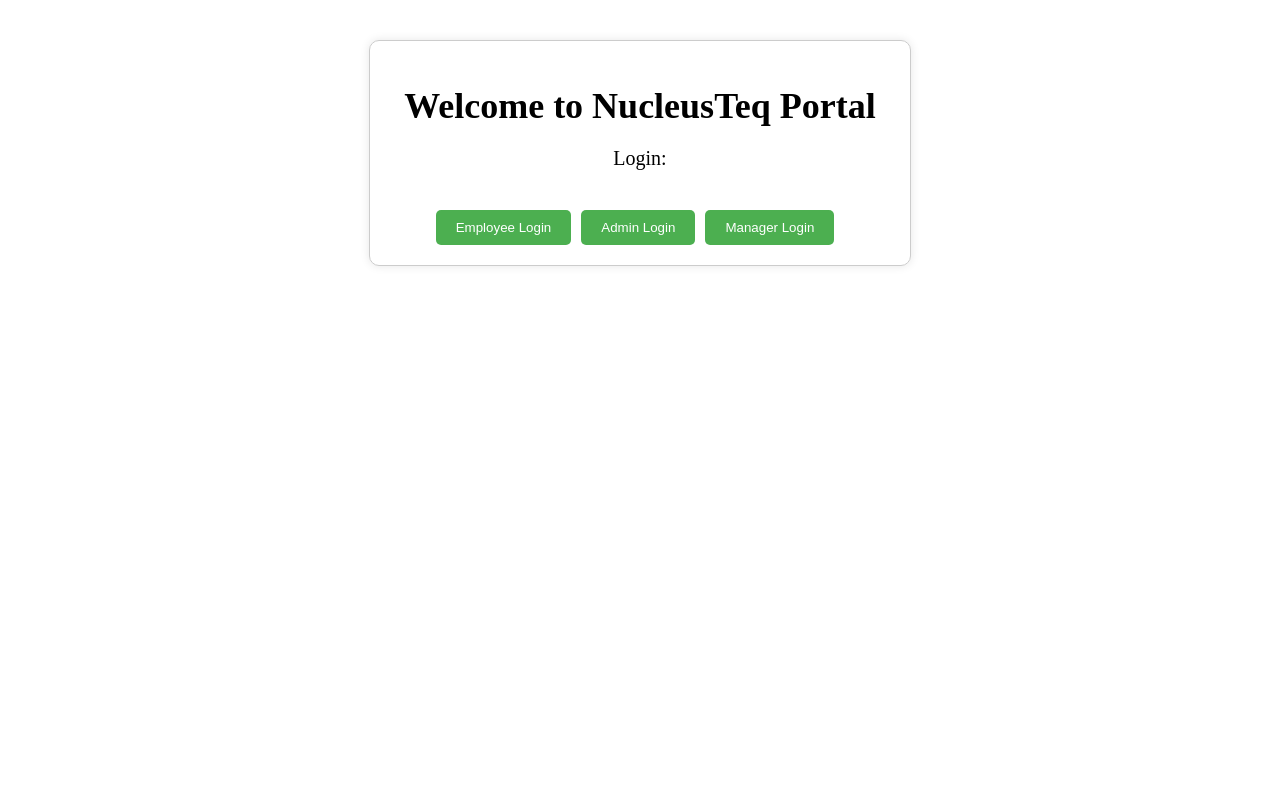
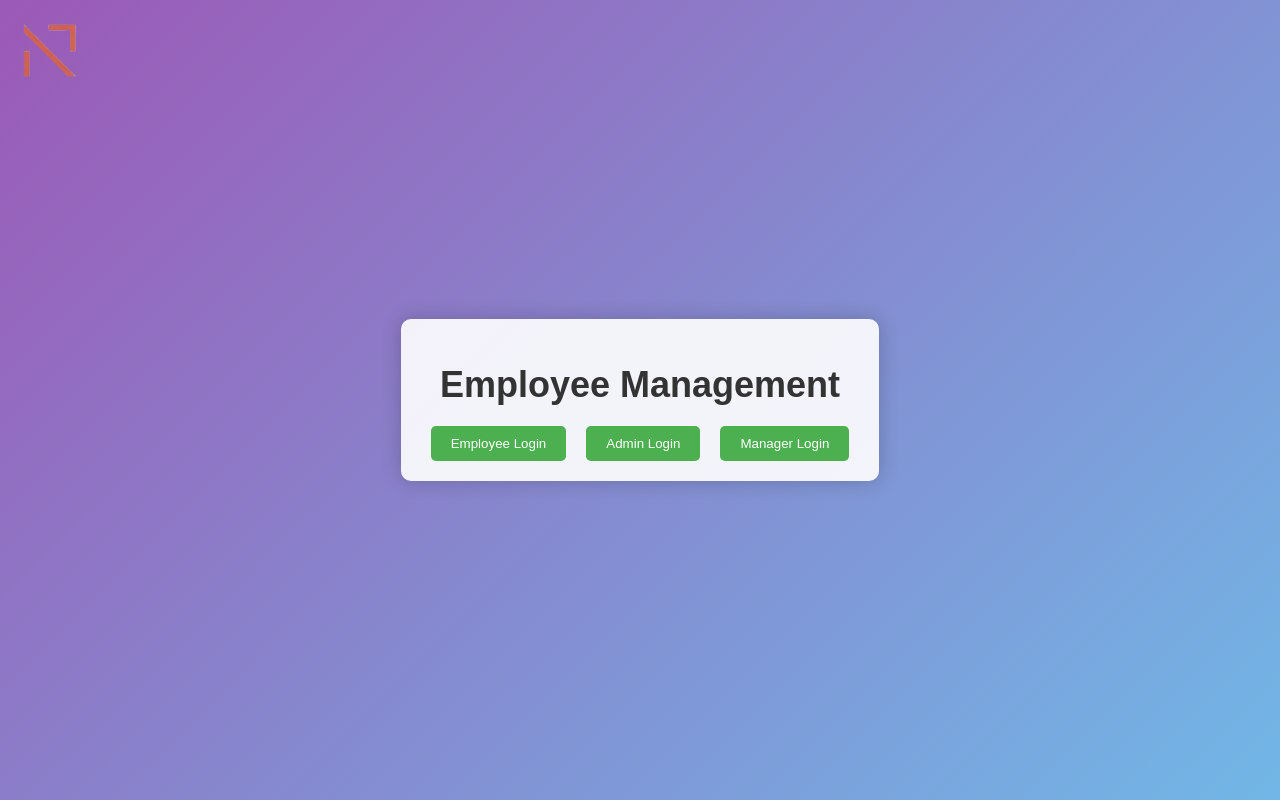
Before and after one commit to mayank25627/Employee-Management-Portal, a Flask app: page / in a window 1280 px wide. Run offline with Flask 3, Linux system fonts and the light colour scheme; the visitor is signed in with stand-in values (Sample User, id 1).

Commit message:
Full Complete edecases pending

```diff
--- a/app.py
+++ b/app.py
@@ -232,6 +232,28 @@
             SELECT employee_id, first_name, last_name
             FROM Employee
             WHERE employee_id NOT IN (SELECT employee_id FROM EmployeeProject)
+        """)
+        return cursor.fetchall()
+    except Error as e:
+        return []
+    finally:
+        cursor.close()
+        con.close()
+
+
+def get_unassigned_employees_with_skills():
+    con = create_connection()
+    if con is None:
+        return []
+    cursor = con.cursor(dictionary=True)
+    try:
+        cursor.execute("""
+            SELECT e.employee_id, e.first_name, e.last_name,
+                   GROUP_CONCAT(s.skill_name SEPARATOR ', ') AS skills
+            FROM Employee e
+            LEFT JOIN employeeskills s ON e.employee_id = s.employee_id
+            WHERE e.employee_id NOT IN (SELECT employee_id FROM EmployeeProject)
+            GROUP BY e.employee_id, e.first_name, e.last_name
         """)
         return cursor.fetchall()
     except Error as e:
@@ -967,42 +989,6 @@
         cursor.close()
         con.close()
 
-# @app.route('/showDetails')
-# def show_details():
-    employee = session.get('employee')
-    if not employee:
-        return redirect('/emplogin')
-
-    con = create_connection()
-    if con is None:
-        return render_template('showdetails.html', error="Could not connect to the database.")
-
-    cursor = con.cursor(dictionary=True)
-    try:
-        # Fetch assigned project details
-        cursor.execute("""
-            SELECT project.project_id, project.project_name
-            FROM EmployeeProject
-            JOIN project ON EmployeeProject.project_id = project.project_id
-            WHERE EmployeeProject.employee_id = %s
-        """, (employee['employee_id'],))
-        project = cursor.fetchone()
-
-        # Fetch assigned manager details
-        cursor.execute("""
-            SELECT first_name, last_name
-            FROM manager
-            WHERE manager_id = %s
-        """, (employee['manager_id'],))
-        manager = cursor.fetchone()
-
-        return render_template('showdetails.html', employee=employee, project=project, manager=manager)
-    except Error as e:
-        return render_template('showdetails.html', error="An error occurred while fetching details.")
-    finally:
-        cursor.close()
-        con.close()
-
 
 @app.route('/addskills', methods=['POST'])
 def addskills():
@@ -1162,7 +1148,7 @@
 
 @app.route('/managerRequests')
 def managerRequests():
-    unassignEmployee = get_unassigned_employees()
+    unassignEmployee = get_unassigned_employees_with_skills()
     allProjects = get_all_projects()
     return render_template('managerRequests.html', unassignEmployee=unassignEmployee, allProjects=allProjects)
 
--- a/templates/index.html
+++ b/templates/index.html
@@ -1,26 +1,54 @@
 <!DOCTYPE html>
-<html>
+<html lang="en">
 <head>
+    <meta charset="UTF-8">
+    <meta name="viewport" content="width=device-width, initial-scale=1.0">
     <title>Employee Management</title>
     <style>
+        body {
+            font-family: Arial, sans-serif;
+            margin: 0;
+            padding: 0;
+            background: linear-gradient(135deg, #71b7e6, #9b59b6);
+            display: flex;
+            justify-content: center;
+            align-items: center;
+            height: 100vh;
+            color: #fff;
+            animation: backgroundAnimation 10s ease-in-out infinite;
+        }
+
+        @keyframes backgroundAnimation {
+            0% { background: linear-gradient(135deg, #71b7e6, #9b59b6); }
+            50% { background: linear-gradient(135deg, #9b59b6, #71b7e6); }
+            100% { background: linear-gradient(135deg, #71b7e6, #9b59b6); }
+        }
+
         .container {
             max-width: 500px;
-  margin: 40px auto;
             padding: 20px;
-  border: 1px solid #ccc;
+            background-color: rgba(255, 255, 255, 0.9);
             border-radius: 10px;
-  box-shadow: 0 0 10px rgba(0, 0, 0, 0.1);
+            box-shadow: 0 0 20px rgba(0, 0, 0, 0.2);
             text-align: center;
+            animation: fadeIn 2s;
+        }
+
+        @keyframes fadeIn {
+            from { opacity: 0; transform: scale(0.8); }
+            to { opacity: 1; transform: scale(1); }
         }
 
         h1 {
             font-size: 36px;
             margin-bottom: 20px;
+            color: #333;
         }
 
         p {
             font-size: 20px;
             margin-bottom: 40px;
+            color: #555;
         }
 
         .buttons {
@@ -35,25 +63,43 @@
             border: none;
             border-radius: 5px;
             cursor: pointer;
-  margin-right: 10px;
+            margin: 0 10px;
+            transition: background-color 0.3s, transform 0.3s;
         }
 
         .login-button:hover {
             background-color: #3e8e41;
+            transform: scale(1.05);
+        }
+
+        #logo {
+            position: absolute;
+            top: 10px;
+            left: 10px;
+            width: 80px;
+            height: auto;
+            opacity: 0.8;
+        }
+
+        #logo img {
+            width: 100%;
+            height: auto;
         }
     </style>
 </head>
 <body>
+    <div id="logo">
+        <img src="/static/image.png" alt="logo">
+    </div>
+
     <div class="container">
-      <h1>Welcome to NucleusTeq Portal</h1>
-      <p>Login:</p>
+        <h1>Employee Management</h1>
         <div class="buttons">
             <button id="employee_login" class="login-button">Employee Login</button>
             <button id="admin_login" class="login-button">Admin Login</button>
             <button id="manager_login" class="login-button">Manager Login</button>
         </div>
     </div>
-  </body>
 
     <script>
         document.getElementById("employee_login").addEventListener("click", function() {
@@ -68,4 +114,5 @@
             window.location.href = "/mnglogin";
         });
     </script>
+</body>
 </html>
--- a/templates/managerRequests.html
+++ b/templates/managerRequests.html
@@ -91,7 +91,7 @@
                 {% for employee in unassignEmployee %}
                     <div>
                         <input type="checkbox" id="employee_{{ employee.employee_id }}" name="employee_ids" value="{{ employee.employee_id }}">
-                        <label for="employee_{{ employee.employee_id }}">{{ employee.first_name }} {{ employee.last_name }}</label>
+                        <label for="employee_{{ employee.employee_id }}">{{ employee.first_name }} {{ employee.last_name }}{% if employee.skills %} - {{ employee.skills }}{% endif %}</label>
                     </div>
                 {% endfor %}
             </div>
```
Also changed, not shown: static/image.png (added). Lines whose indentation alone changed are shown as unchanged.
